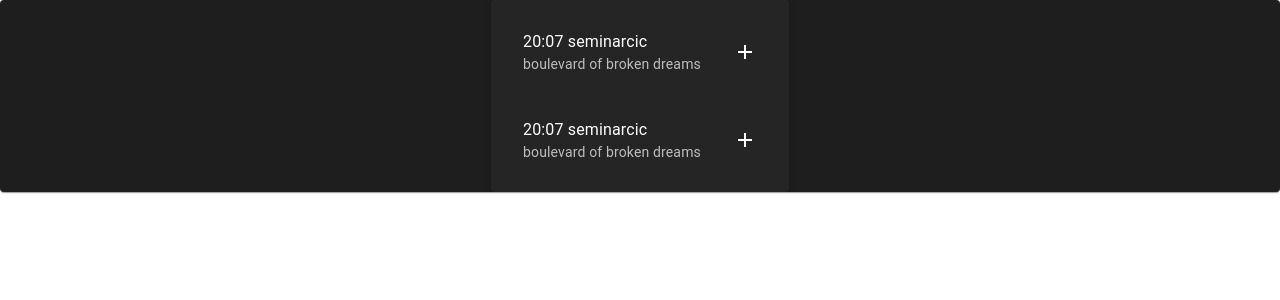
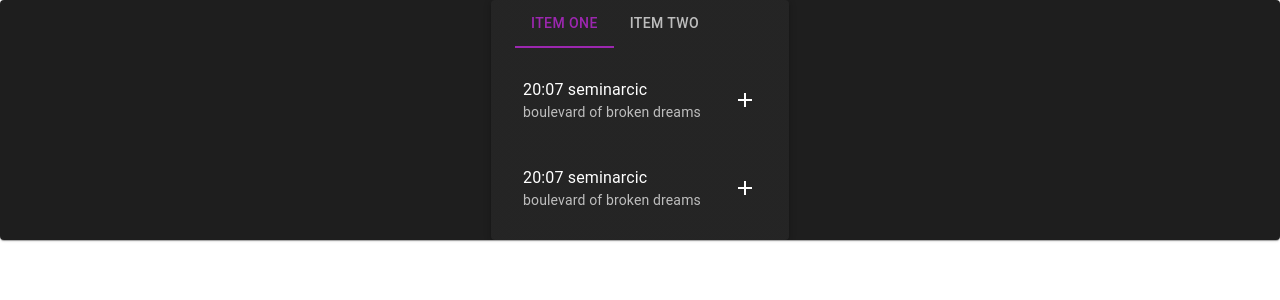
Before and after one commit to AnaNika10/ConSpace, a React (Vite) app in the folder client/: page / in a window 1280 px wide. Shown: the top 300 px of the page. Built offline with nearby package versions, Linux system fonts and the light colour scheme.

Commit message:
[#43] Add tabs

```diff
--- a/client/src/components/SeminarList.tsx
+++ b/client/src/components/SeminarList.tsx
@@ -1,4 +1,4 @@
-import { Box, Card, Grid, List, ListItem, ListItemButton, ListItemIcon, ListItemText, Paper, Stack } from "@mui/material";
+import { Box, Card, Container, Grid, List, ListItem, ListItemButton, ListItemIcon, ListItemText, Paper, Stack, Tab, Tabs } from "@mui/material";
 import TaskAltIcon from '@mui/icons-material/TaskAlt';
 import AddIcon from '@mui/icons-material/Add';
 import { useState } from "react";
@@ -23,15 +23,33 @@ function formatDate(date: Date) {
     return date.getHours().toString() + ":" + date.getMinutes().toString().padStart(2, '0');
 }
 
+function SeminarTabs() {
+    const [value, setValue] = useState('1');
+
+    const handleChange = (event: React.SyntheticEvent, newValue: string) => {
+      setValue(newValue);
+    };
+
+    return (
+      <Container >
+        <Tabs value={value} onChange={handleChange}>
+            <Tab label="Item One" value="1" />
+            <Tab label="Item Two" value="2" />
+        </Tabs>
+      </Container>
+    );
+}
+
 export default function SeminarList() {
     return (
         <Card>
             <Grid container justifyContent={"center"}>
                 <Paper elevation={3} >
-                <List>
-                    <SeminarListItem name="seminarcic" destination="boulevard of broken dreams" date={formatDate(new Date())}/>
-                    <SeminarListItem name="seminarcic" destination="boulevard of broken dreams" date={formatDate(new Date())}/>
-                </List>
+                    <SeminarTabs/>
+                    <List>
+                        <SeminarListItem name="seminarcic" destination="boulevard of broken dreams" date={formatDate(new Date())}/>
+                        <SeminarListItem name="seminarcic" destination="boulevard of broken dreams" date={formatDate(new Date())}/>
+                    </List>
                 </Paper>
             </Grid>
         </Card>
```
